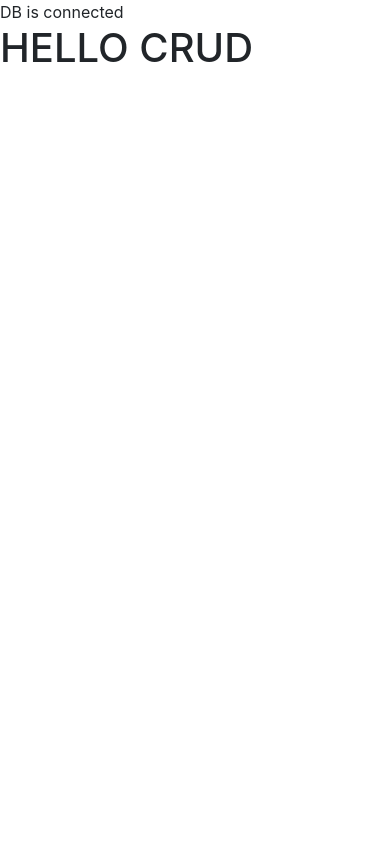
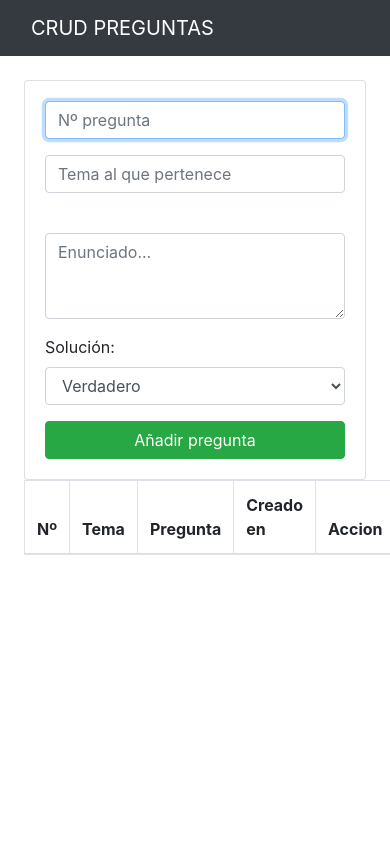
Before and after one commit to Sergio-CVM00/Gesti-n-ExamenesOnline-PHP, a PHP site: page /crud-preguntas/index.php in a window 390 px wide. Run offline with PHP 8.4, Linux system fonts and the light colour scheme; lists and menus that the app fills with data are empty.

Commit message:
BD update + crud preguntas(save)

```diff
--- a/crud-preguntas/db.php
+++ b/crud-preguntas/db.php
@@ -5,8 +5,4 @@
         '',
         'gestion-examenes'
     );
-
-    if(isset($conn)){
-        echo 'DB is connected';
-    }
 ?>
--- a/crud-preguntas/includes/header.php
+++ b/crud-preguntas/includes/header.php
@@ -11,3 +11,8 @@
     <title>CRUD PREGUNTAS</title>
 </head>
 <body>
+    <nav class="navbar navbar-dark bg-dark">
+        <div class="container">
+            <a href="index.php" class="navbar-brand">CRUD PREGUNTAS</a>
+        </div>
+    </nav>
--- a/crud-preguntas/index.php
+++ b/crud-preguntas/index.php
@@ -1,6 +1,55 @@
 <?php include("db.php")?>
-<?php include ("includes/header.php")?>
+<?php include("includes/header.php")?>
 
-   <h1>HELLO CRUD</h1>
+   <div class="container p-4">
+        <div class="row">
+            <div class="col-md-4">
+                <div class="card card-body">
+                    <form action="save_task.php" method="POST">
+
+                        <div class="form-group">
+                            <input type="text" name="indice" class="form-control"
+                            placeholder= "Nº pregunta" autofocus>
+                        </div>
+
+                        <div class="form-group">
+                            <input type="text" name="tema" class="form-control"
+                            placeholder= "Tema al que pertenece" autofocus>
+                        </div>
+
+                        <div class="form-group">
+                            <label for="exampleFormControlTextarea1"></label>
+                            <textarea name="pregunta" placeholder= "Enunciado..." class="form-control" id="pregunta" rows="3"></textarea>
+                        </div>
+
+                        <div class="form-group">
+                            <label for="exampleFormControlSelect1">Solución:</label>
+                            <select name="solucion" class="form-control">
+                                <option>Verdadero</option>
+                                <option>Falso</option>
+                            </select>
+                        </div>
+
+                        <input type="submit" class="btn btn-success btn-block"
+                        name="save_task" value="Añadir pregunta">
+                    </form>
+                </div>
+            </div>
+
+            <div class="col-md-8">
+                <table class="table table-bordered">
+                    <thead>
+                    <tr>
+                        <th>Nº</th>
+                        <th>Tema</th>
+                        <th>Pregunta</th>
+                        <th>Creado en</th>
+                        <th>Accion</th>
+                    </tr>
+                    </thead>
+                </table>
+            </div>
+        </div>
+   </div>
 
 <?php include ("includes/footer.php")?>
```
Also changed, not shown: Database/BD-mod2-preguntas.sql (renamed from Database/BD-mod(2 abril).sql, +27 -6 lines), crud-preguntas/save_task.php (+19 -0 lines).
